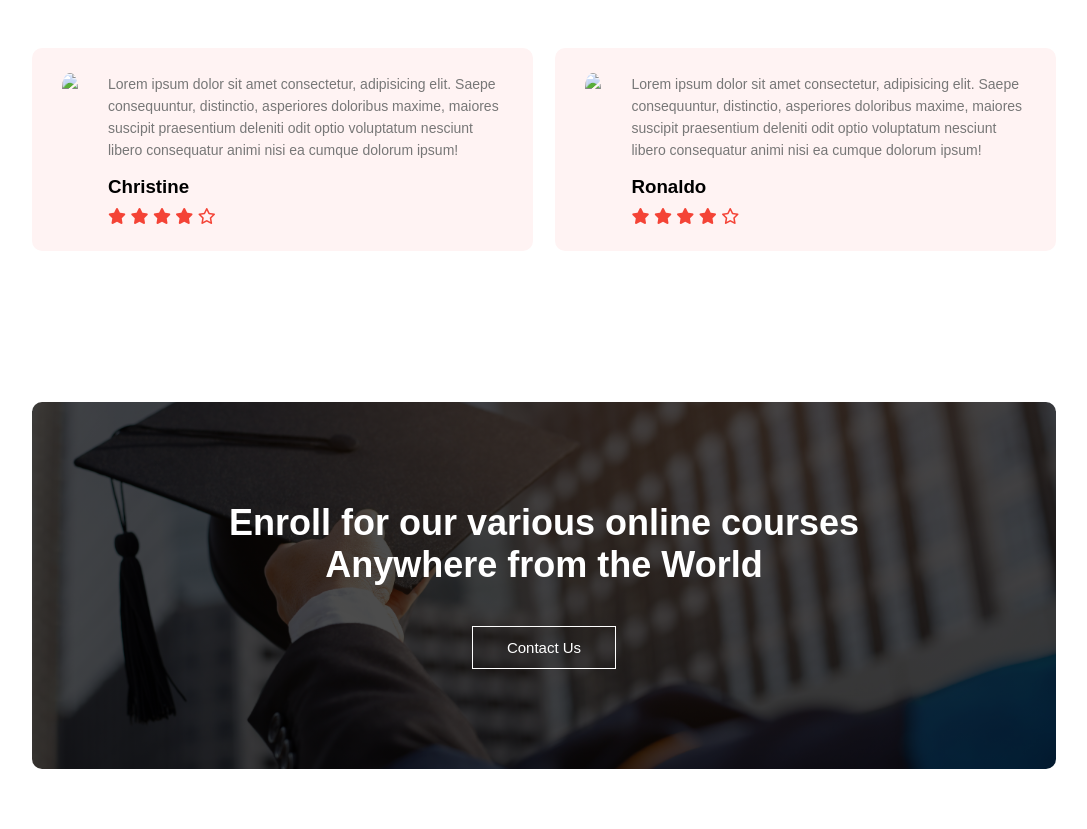
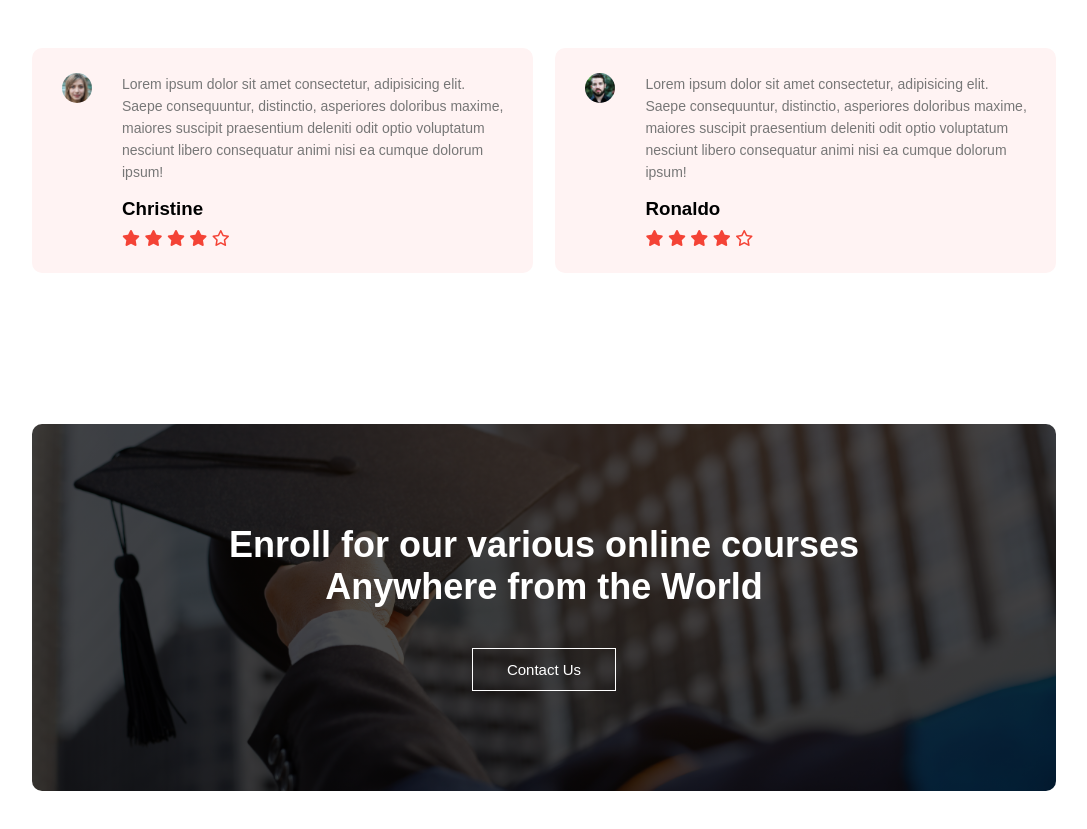
Before and after one commit to geekyharry/University, a plain HTML site: page index.html in a window 1280 px wide. Shown: the part 2638-3467 px from the top of the page, without its empty margins (96-1183 px from the left). Drawn offline with Linux system fonts and the light colour scheme; the site is published under a folder, as on GitHub Pages, so addresses that start at the root find nothing.

Commit message:
Testimonial Update

```diff
--- a/index.html
+++ b/index.html
@@ -110,7 +110,7 @@
     <p>Lorem ipsum dolor sit amet consectetur, adipisicing elit. Ducimus repellendus repellat quia voluptatem eum?</p>
     <div class="row">
       <div class="testimonial-col">
-        <img src="/image/girl.png">
+        <img src="image/girl.png">
         <div>
           <p>Lorem ipsum dolor sit amet consectetur, adipisicing elit. Saepe consequuntur, distinctio, asperiores doloribus maxime, maiores suscipit praesentium deleniti odit optio voluptatum nesciunt libero consequatur animi nisi ea cumque dolorum ipsum!</p>
           <h3>Christine</h3>
@@ -122,7 +122,7 @@
         </div>
       </div>
       <div class="testimonial-col">
-        <img src="/image/boy.png">
+        <img src="image/boy.png">
         <div>
           <p>Lorem ipsum dolor sit amet consectetur, adipisicing elit. Saepe consequuntur, distinctio, asperiores doloribus maxime, maiores suscipit praesentium deleniti odit optio voluptatum nesciunt libero consequatur animi nisi ea cumque dolorum ipsum!</p>
           <h3>Ronaldo</h3>
```
